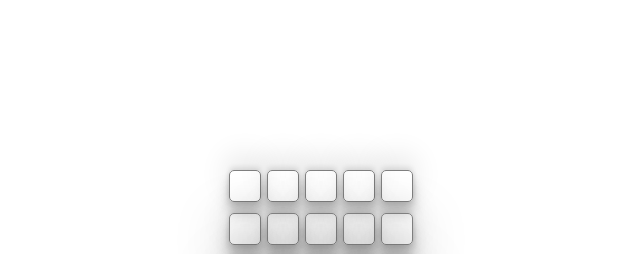
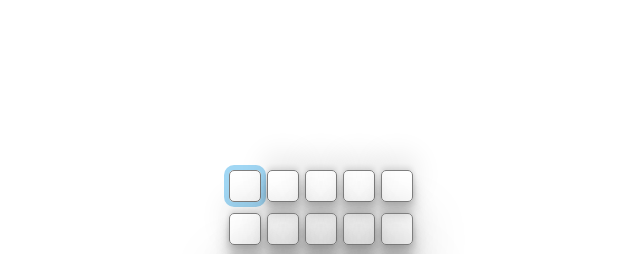
Before and after one commit to nadavlie/woordle_project_, a React (Create React App) app: page / in a window 1280 px wide. Shown: the top 254 px of the page, without its empty margins (292-932 px from the left). Built offline with nearby package versions, Linux system fonts and the light colour scheme; the HTML template or start-up script is replaced by a standard one.

Commit message:
applying styling for first element in a row

```diff
--- a/src/App.js
+++ b/src/App.js
@@ -33,31 +33,37 @@ export default function App() {
           letterstodisplay={
             userInputs.slice(0, 5) ? userInputs.slice(0, 5) : ""
           }
+          newline={userInputs.length === 0 ? true : false}
         />
         <Row
           letterstodisplay={
             userInputs.slice(5, 10) ? userInputs.slice(5, 10) : ""
           }
+          newline={userInputs.length === 5 ? true : false}
         />
         <Row
           letterstodisplay={
             userInputs.slice(10, 15) ? userInputs.slice(10, 15) : ""
           }
+          newline={userInputs.length === 10 ? true : false}
         />
         <Row
           letterstodisplay={
             userInputs.slice(15, 20) ? userInputs.slice(15, 20) : ""
           }
+          newline={userInputs.length === 15 ? true : false}
         />
         <Row
           letterstodisplay={
             userInputs.slice(20, 25) ? userInputs.slice(20, 25) : ""
           }
+          newline={userInputs.length === 20 ? true : false}
         />
         <Row
           letterstodisplay={
             userInputs.slice(25, 30) ? userInputs.slice(25, 30) : ""
           }
+          newline={userInputs.length === 25 ? true : false}
         />
       </GameInputWrapper>
       <KeyBoard QWERTY={QWERTY} AddLetter={AddLetter} />
--- a/src/components/Row.js
+++ b/src/components/Row.js
@@ -12,7 +12,9 @@ export default function Row(props) {
     <RowWrapper>
       <CharInRow
         item={props.letterstodisplay[0] ? props.letterstodisplay[0] : ""}
-        isActive={props.letterstodisplay.length === 1 ? true : false}
+        isActive={
+          props.newline || props.letterstodisplay.length === 1 ? true : false
+        }
       />
       <CharInRow
         item={props.letterstodisplay[1] ? props.letterstodisplay[1] : ""}
```
